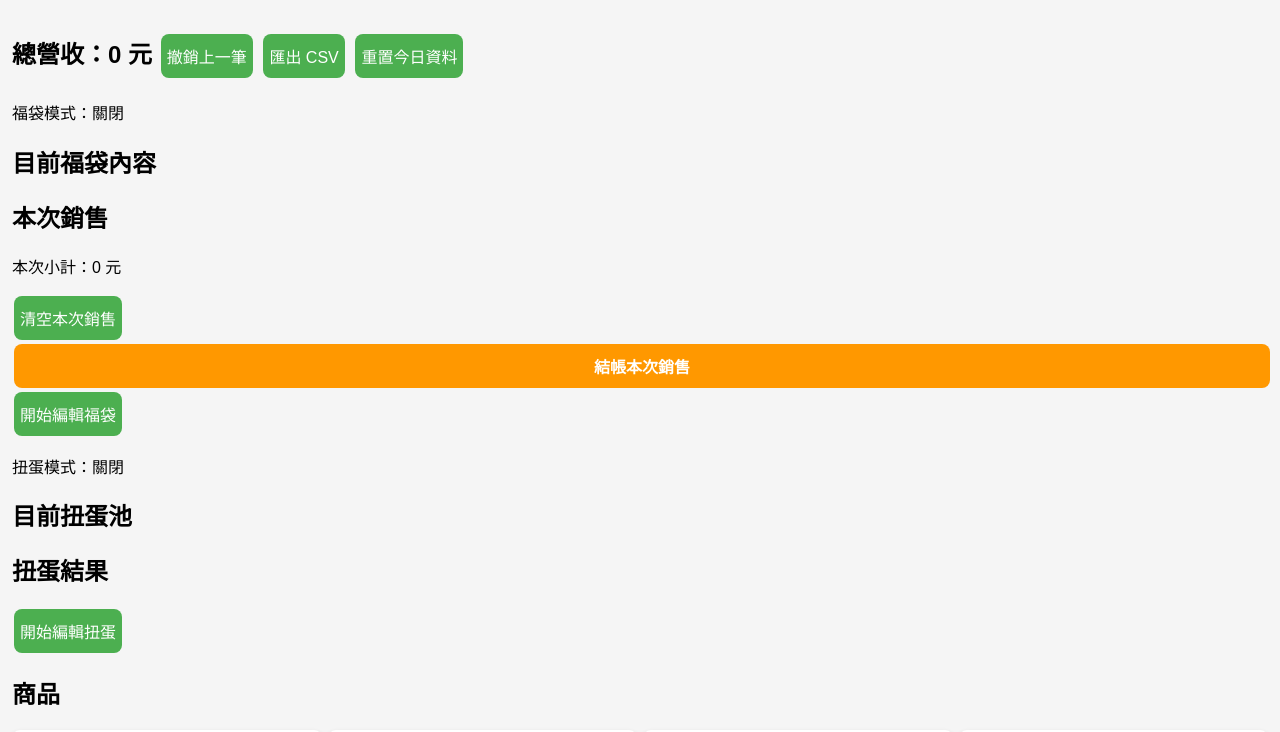
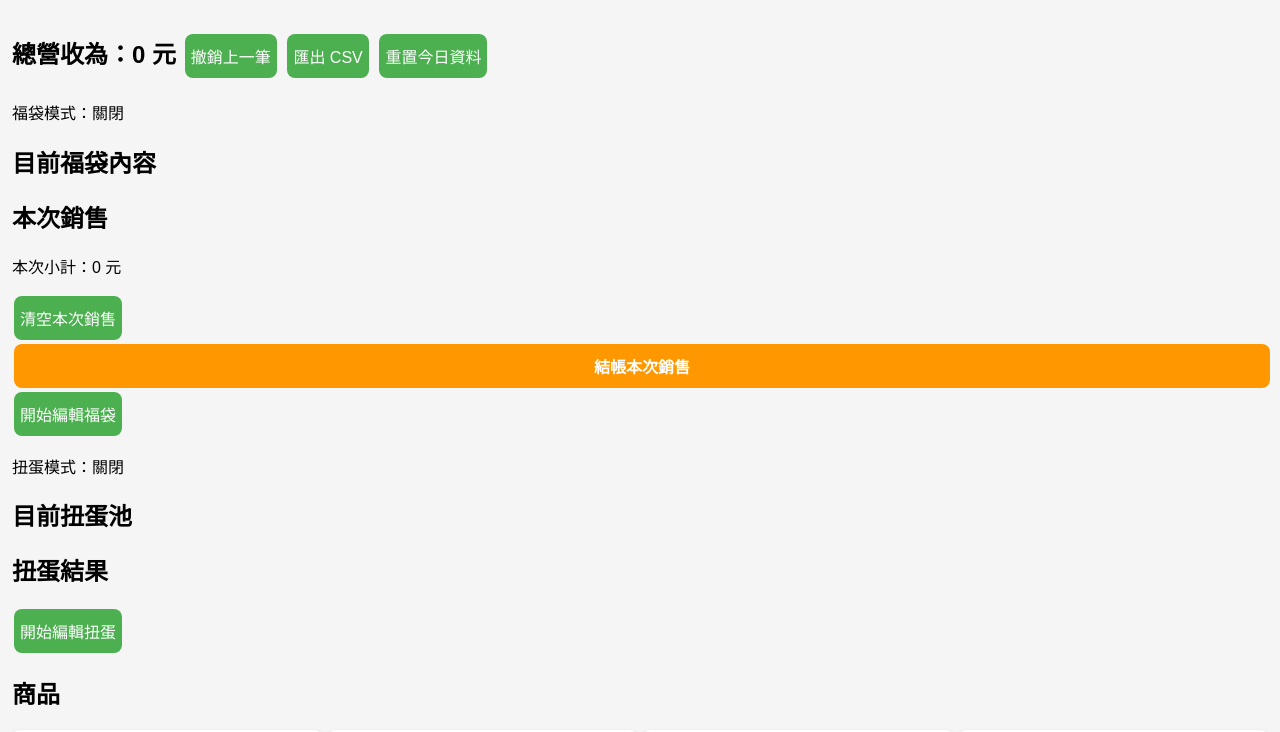
Before and after one commit to 86oujohnny/creator-pos, a plain HTML site: page index.html in a window 1280 px wide. Shown: the top 732 px of the page. Drawn offline with Linux system fonts and the light colour scheme.

Commit message:
simple text adjustments
Update POS revenue display

```diff
--- a/index.html
+++ b/index.html
@@ -9,7 +9,7 @@
 
 <body>
   <h2>
-    總營收：<span id="money">0</span> 元
+    總營收為：<span id="money">0</span> 元
     <button id="undoButton">撤銷上一筆</button>
     <button type="button" onclick="exportSalesLogToCSV()">匯出 CSV</button>
     <button id="resetAllDataButton">重置今日資料</button>
```
